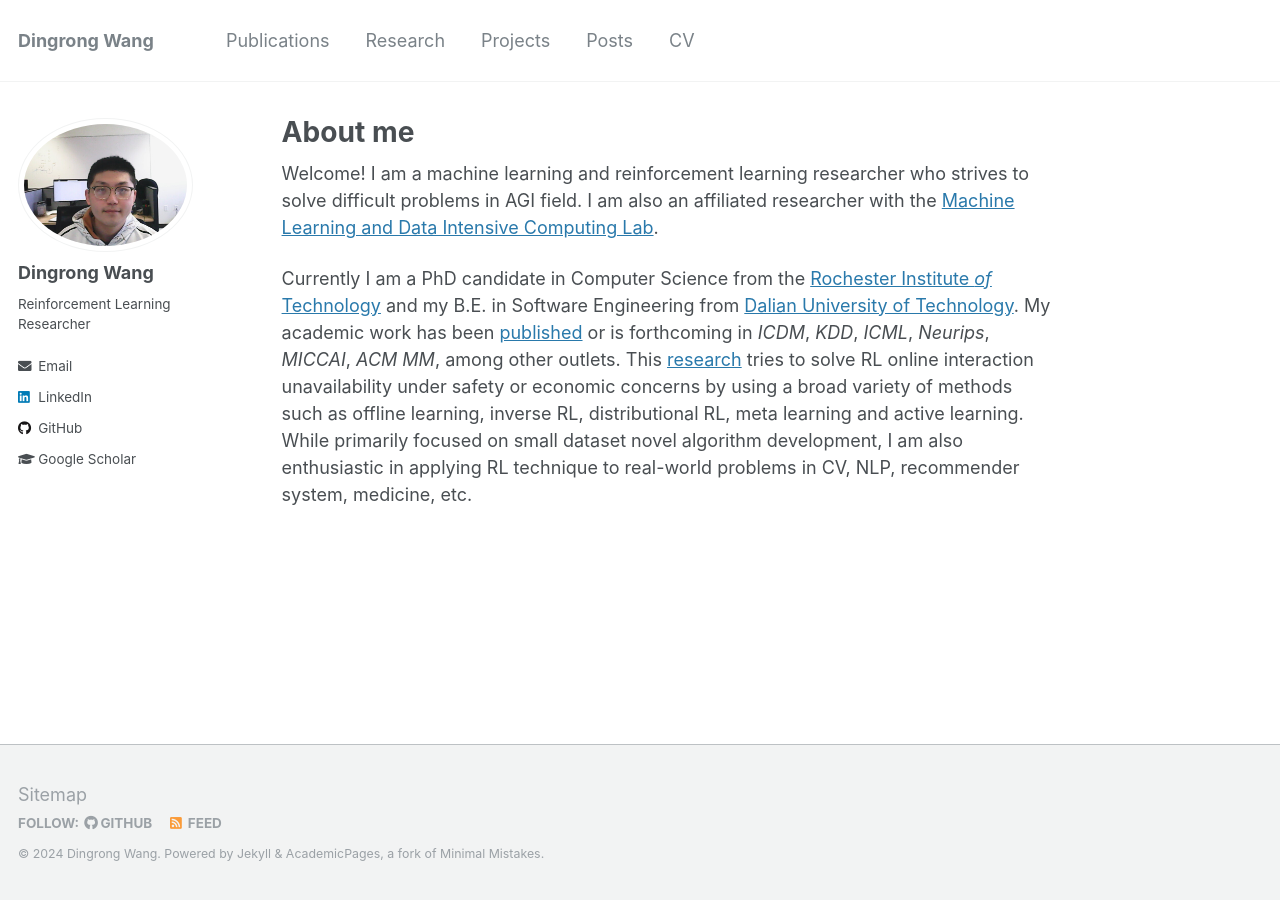
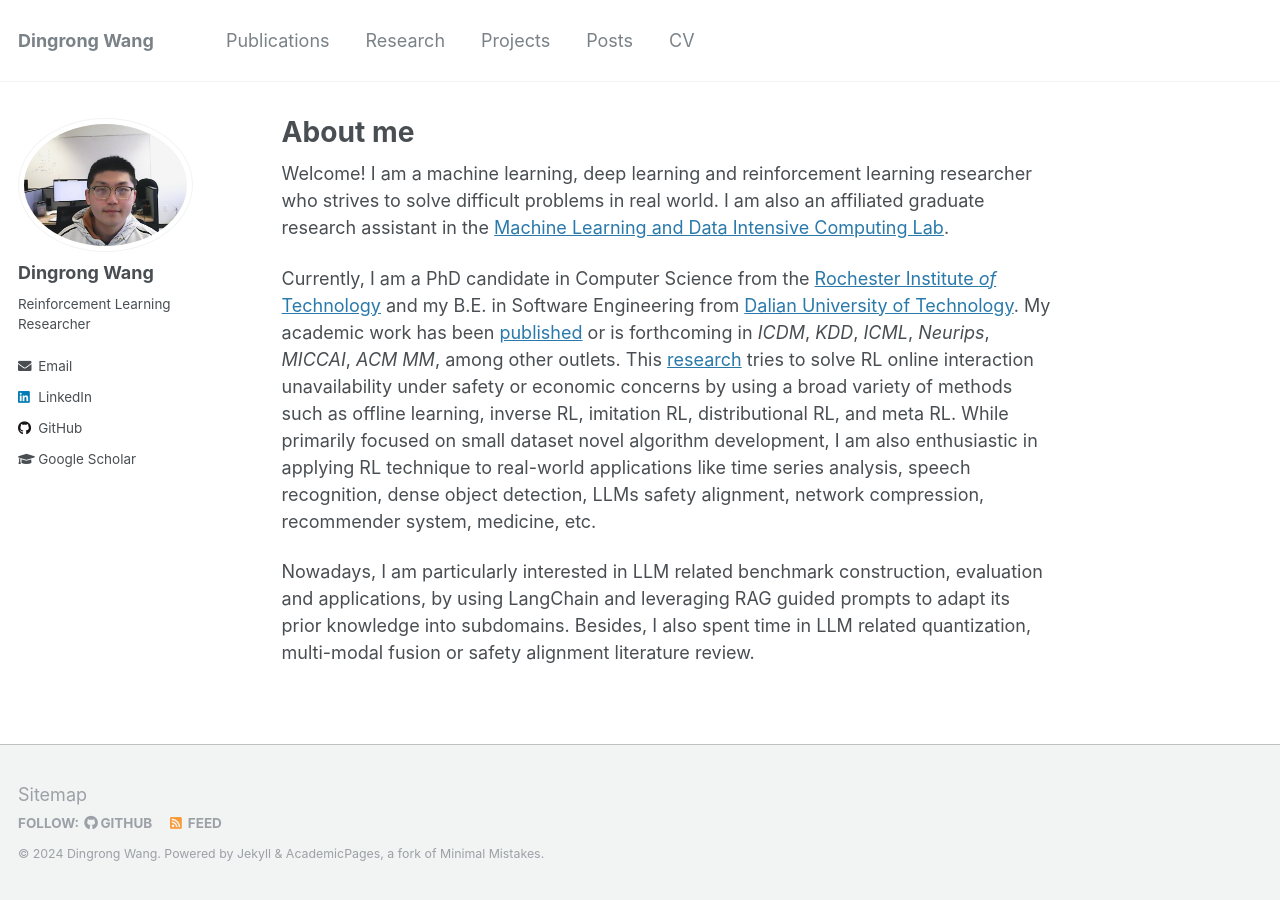
Before and after one commit to wdr123/wdr123.github.io, a Jekyll site: the page built from _pages/about.md, in a window 1280 px wide. Built offline with Jekyll 4.4.1, drawn with Linux system fonts in a browser that asks for light colours.

Commit message:
newest_2024_Dec

```diff
--- a/_config.yml
+++ b/_config.yml
@@ -272,7 +272,7 @@ sass:
 permalink: /:categories/:title/
 # paginate: 5 # amount of posts to show
 # paginate_path: /page:num/
-timezone: America/Chicago # http://en.wikipedia.org/wiki/List_of_tz_database_time_zones
+timezone: America/New_York # http://en.wikipedia.org/wiki/List_of_tz_database_time_zones
 
 
 # Plugins
--- a/_pages/about.md
+++ b/_pages/about.md
@@ -8,15 +8,17 @@ redirect_from:
   - /about.html
 ---
 
-Welcome! I am a machine learning and reinforcement learning researcher who strives to solve difficult problems in AGI field. I am also an affiliated
-researcher with the [Machine Learning and Data Intensive Computing Lab](https://www.rit.edu/mining/).
+Welcome! I am a machine learning, deep learning and reinforcement learning researcher who strives to solve difficult problems in real world. I am also an affiliated
+graduate research assistant in the [Machine Learning and Data Intensive Computing Lab](https://www.rit.edu/mining/).
 
-Currently I am a PhD candidate in Computer Science from the [Rochester Institute *of* Technology](https://www.rit.edu/) and my
-B.E. in Software Engineering from [Dalian University of Technology](https://en.dlut.edu.cn/).
+Currently, I am a PhD candidate in Computer Science from the [Rochester Institute *of* Technology](https://www.rit.edu/) and my B.E. in Software Engineering from [Dalian University of Technology](https://en.dlut.edu.cn/).
 My academic work has been [published](publications) or is forthcoming in
 *ICDM*, *KDD*, *ICML*, *Neurips*, *MICCAI*, *ACM MM*, among other outlets. This [research](research) tries to solve RL online interaction unavailability under safety or economic concerns by using a broad variety of methods such as
-offline learning, inverse RL, distributional RL, meta learning and active learning. While primarily focused on small dataset novel algorithm development, I am also enthusiastic in applying RL
-technique to real-world problems in CV, NLP, recommender system, medicine, etc.
+offline learning, inverse RL, imitation RL, distributional RL, and meta RL. While primarily focused on small dataset novel algorithm development, I am also enthusiastic in applying RL
+technique to real-world applications like time series analysis, speech recognition, dense object detection, LLMs safety alignment, network compression, recommender system, medicine, etc.
+
+Nowadays, I am particularly interested in LLM related benchmark construction, evaluation and applications, by using LangChain and leveraging RAG guided prompts
+to adapt its prior knowledge into subdomains. Besides, I also spent time in LLM related quantization, multi-modal fusion or safety alignment literature review.
 
 [//]: # (I have [teaching]&#40;teaching&#41; experience)
 
```
Also changed, not shown: _projects/llm_eval.md (added, +14 -0 lines), _projects/ts_analysis.md (added, +12 -0 lines), _publications/2023-AIRS.md (+6 -3 lines), _publications/2024-RCNAS.md (+1 -1 lines), images/projects/whisker.png (added), images/research/eval.png (added), 3 other files.
